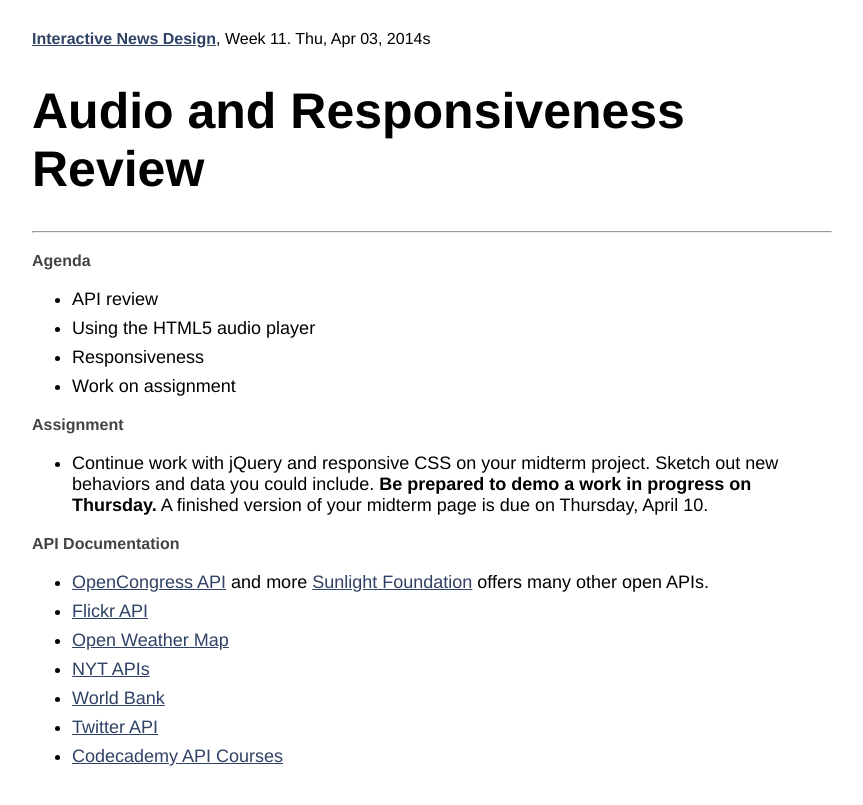
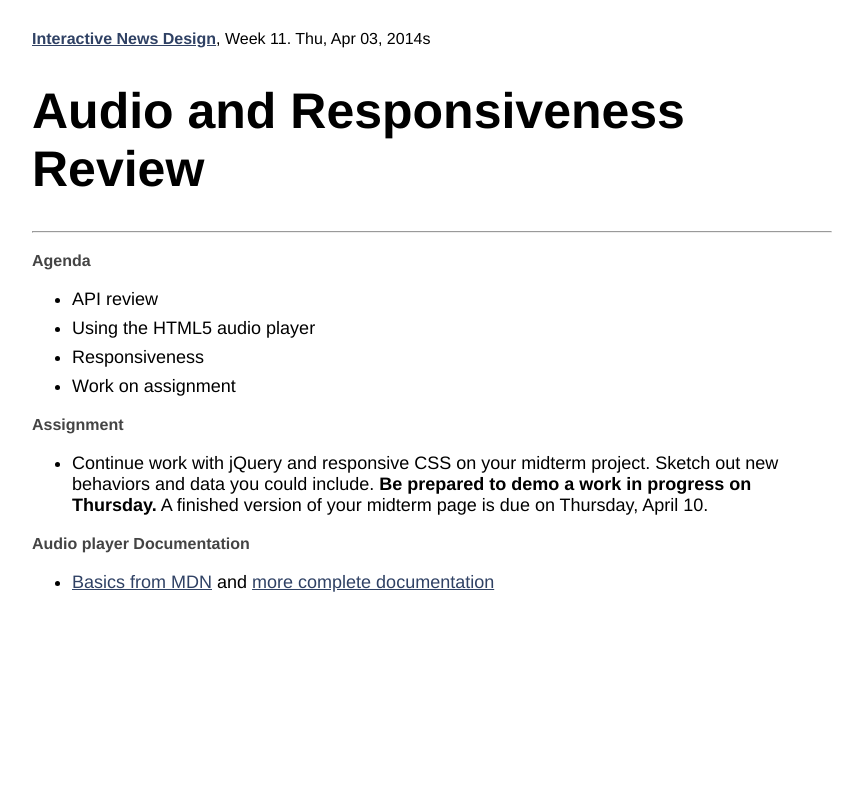
Before and after one commit to tysone/2014-columbia, a Jekyll site: the page built from _posts/2014-04-03-class-20.md, in a window 1280 px wide. Shown: the top 805 px of the page, without its empty margins (248-1111 px from the left). Built offline with Jekyll 4.4.1, drawn with Linux system fonts in a browser that asks for light colours.

Commit message:
syllabus

```diff
--- a/_posts/2014-04-03-class-20.md
+++ b/_posts/2014-04-03-class-20.md
@@ -16,12 +16,6 @@ summary: Audio is easier than you think
 
 * Continue work with jQuery and responsive CSS on your midterm project. Sketch out new behaviors and data you could include. <b>Be prepared to demo a work in progress on Thursday.</b> A finished version of your midterm page is due on Thursday, April 10.
 
-**API Documentation**
+**Audio player Documentation**
 
-* [OpenCongress API](http://www.opencongress.org/api) and more  [Sunlight Foundation](http://sunlightfoundation.com/api/) offers many other open APIs.
-* [Flickr API](https://www.flickr.com/services/api/)
-* [Open Weather Map](http://openweathermap.org/API)
-* [NYT APIs](http://developer.nytimes.com/docs)
-* [World Bank](http://data.worldbank.org/developers)
-* [Twitter API](https://dev.twitter.com/docs/api/1.1)
-* [Codecademy API Courses](http://www.codecademy.com/tracks/apis)
+* [Basics from MDN](https://developer.mozilla.org/en-US/docs/Web/Guide/HTML/Using_HTML5_audio_and_video) and [more complete documentation](https://developer.mozilla.org/en-US/docs/Web/HTML/Element/audio)
```
Also changed, not shown: _posts/2014-03-27-class-18.md (+1 -1 lines).
